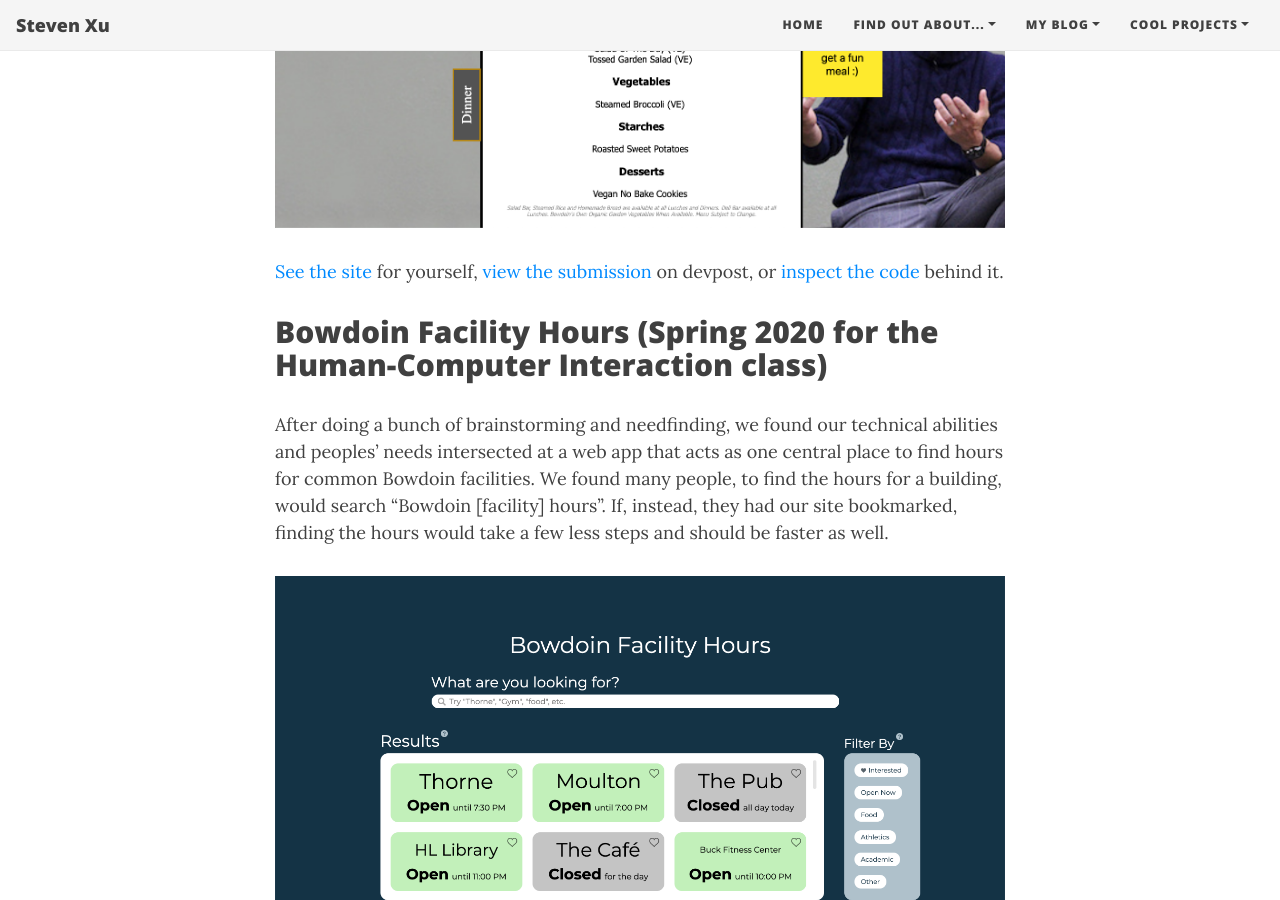
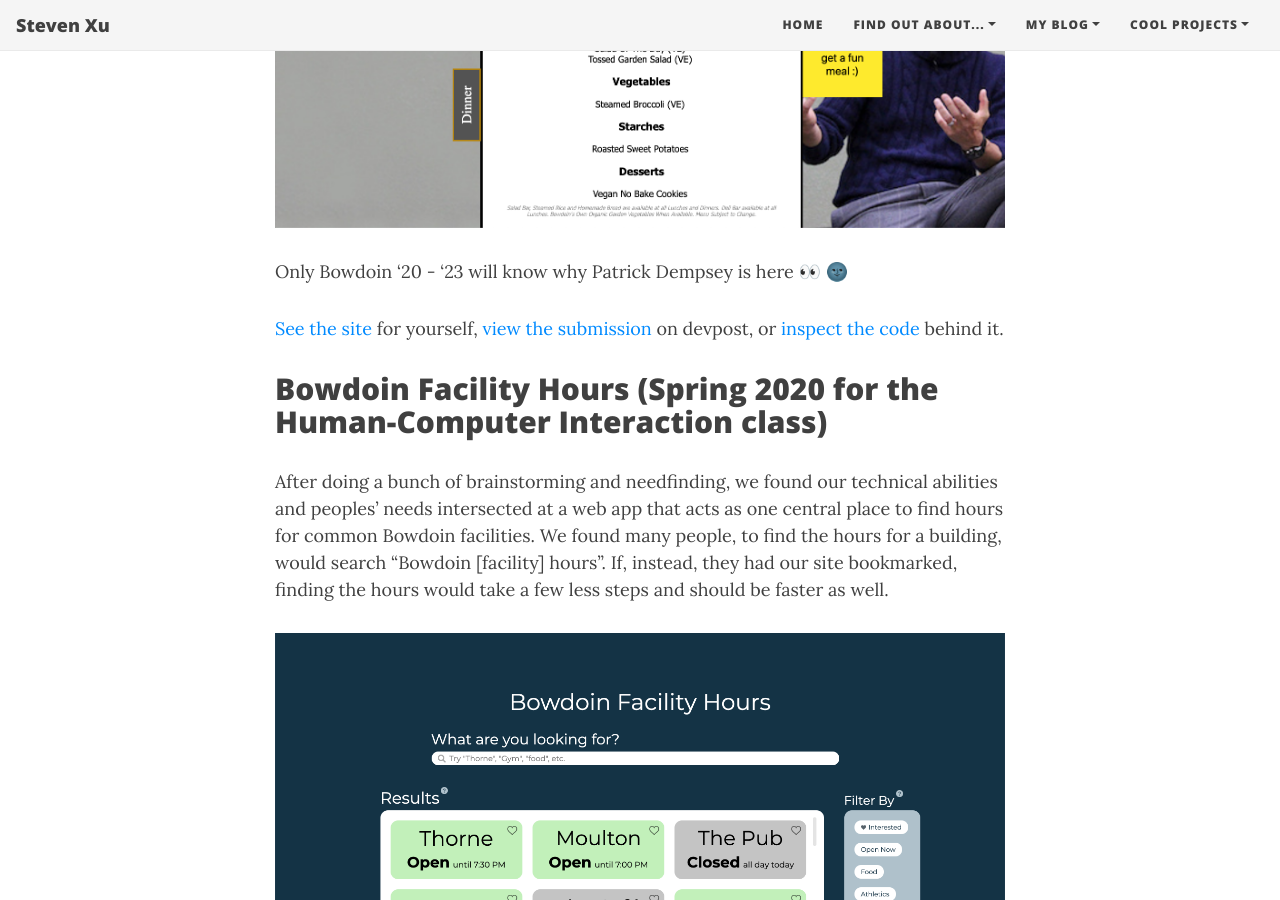
Before and after one commit to stevestar888/steven.github.io, a Jekyll site: the page built from _posts/2021-02-02-past-two-hackathons.md, in a window 1280 px wide and 900 px high, scrolled down 2804 px. Built offline with Jekyll 4.4.1, drawn with Linux system fonts in a browser that asks for light colours; nearby versions of some CDN libraries; comment, search, counter and statistics services are not loaded.

Commit message:
Update 2021-02-02-past-two-hackathons.md

```diff
--- a/_posts/2021-02-02-past-two-hackathons.md
+++ b/_posts/2021-02-02-past-two-hackathons.md
@@ -31,6 +31,8 @@
 Our attempt (we tried to make it look like the menu was actually printed out with real tabs on the left):
 ![picture of our bowdoin-menu-app](../imgs/2021-02-02/bowdoin-menu-app.png)
 
+Only Bowdoin '20 - '23 will know why Patrick Dempsey is here 👀 🌚
+
 [See the site](http://bowdoin-menu-app.rf.gd) for yourself, [view the submission](https://devpost.com/software/dining-hall-meal-maker) on devpost, or [inspect the code](https://github.com/stevestar888/bowdoin-menu-app) behind it.
 
 
```
